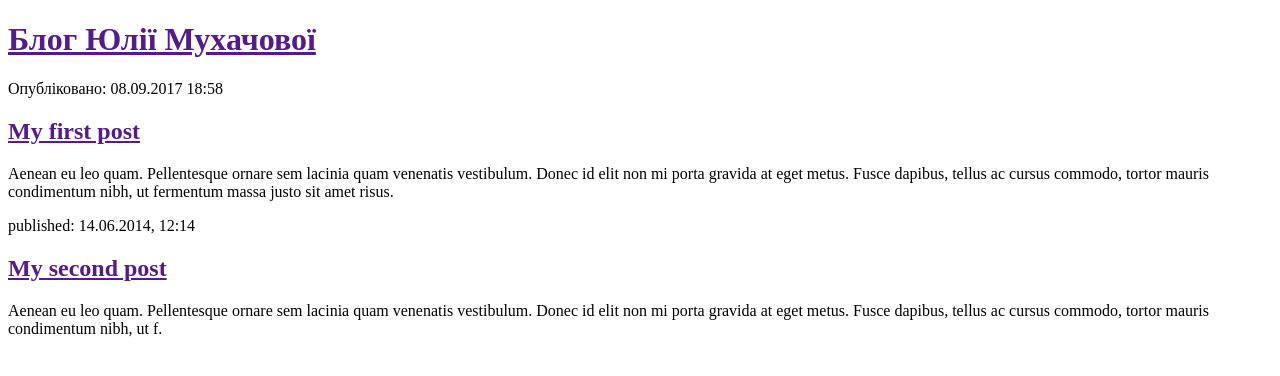
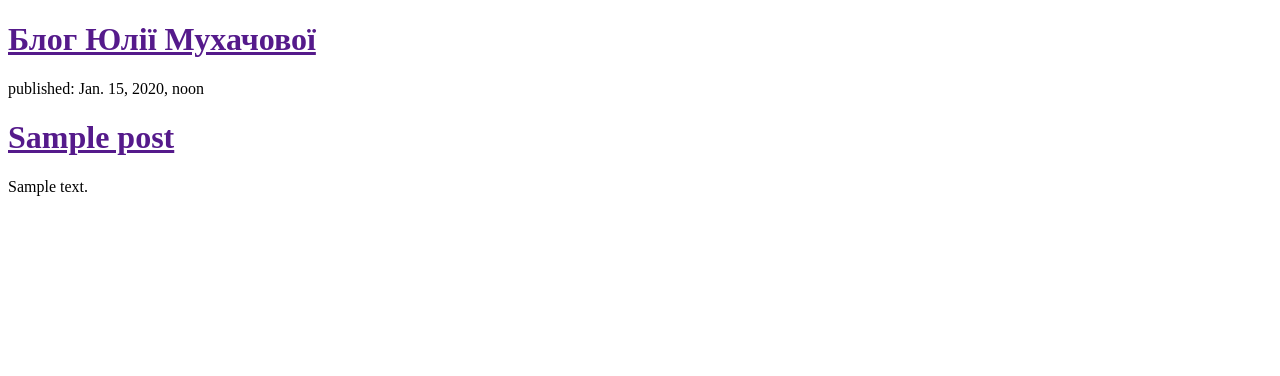
Before and after one commit to heletrix/kashpurenko-blog, a Django app: template blog/templates/blog/post_list.html in a window 1280 px wide. Shown: the top 376 px of the page. Run offline with Django 3.2, Linux system fonts and the light colour scheme; the template is opened without the code that fills it: values that come from a table or form of the project are taken from there, others are empty; tables that the repository leaves empty hold one stand-in row (values such as "Sample post").

Commit message:
Modified templates to display posts from database.

```diff
--- a/blog/templates/blog/post_list.html
+++ b/blog/templates/blog/post_list.html
@@ -7,16 +7,12 @@
 	<div>
 		<h1><a href=""/>Блог Юлії Мухачової </a></h1>
 	</div>
+	{% for post in posts %}
 	<div>
-		<p>Опубліковано: 08.09.2017 18:58</p>
-		<h2><a href="">My first post</a></h2>
-        <p>Aenean eu leo quam. Pellentesque ornare sem lacinia quam venenatis vestibulum. Donec id elit non mi porta gravida at eget metus. Fusce dapibus, tellus ac cursus commodo, tortor mauris condimentum nibh, ut fermentum massa justo sit amet risus.</p>
-    </div>
-
-    <div>
-        <p>published: 14.06.2014, 12:14</p>
-        <h2><a href="">My second post</a></h2>
-        <p>Aenean eu leo quam. Pellentesque ornare sem lacinia quam venenatis vestibulum. Donec id elit non mi porta gravida at eget metus. Fusce dapibus, tellus ac cursus commodo, tortor mauris condimentum nibh, ut f.</p>
+        <p>published: {{ post.published_date }}</p>
+        <h1><a href="">{{ post.title }}</a></h1>
+        <p>{{ post.text|linebreaksbr }}</p>
 	</div>
+    {% endfor %}
 </body>
 </html>
--- a/blog/views.py
+++ b/blog/views.py
@@ -1,4 +1,7 @@
 from django.shortcuts import render
+from django.utils import timezone
+from .models import Post
 
 def post_list(request):
-	return render(request, 'blog/post_list.html', {})
+	posts = Post.objects.filter(published_date__lte=timezone.now()).order_by('published_date')
+	return render(request, 'blog/post_list.html', {'posts': posts})
--- a/kashpurenkosite/urls.py
+++ b/kashpurenkosite/urls.py
@@ -1,17 +1,3 @@
-"""kashpurenkosite URL Configuration
-
-The `urlpatterns` list routes URLs to views. For more information please see:
-    https://docs.djangoproject.com/en/1.8/topics/http/urls/
-Examples:
-Function views
-    1. Add an import:  from my_app import views
-    2. Add a URL to urlpatterns:  url(r'^$', views.home, name='home')
-Class-based views
-    1. Add an import:  from other_app.views import Home
-    2. Add a URL to urlpatterns:  url(r'^$', Home.as_view(), name='home')
-Including another URLconf
-    1. Add a URL to urlpatterns:  url(r'^blog/', include('blog.urls'))
-"""
 from django.conf.urls import include, url
 from django.contrib import admin
 
```
